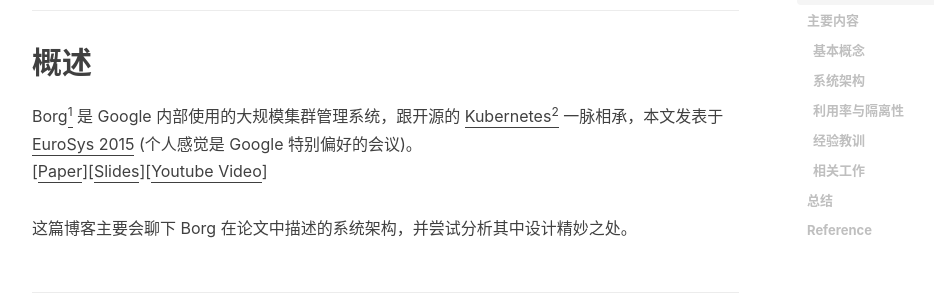
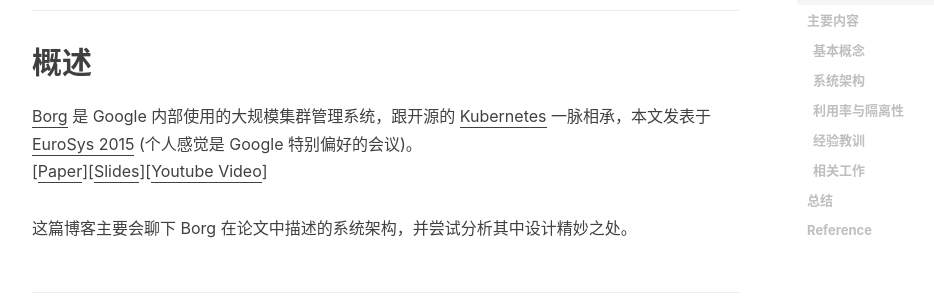
Before and after one commit to mental2008/awesome-blogs, a Jekyll site: the page built from _posts/2021-06-19-borg.md, in a window 1280 px wide and 900 px high, scrolled down 403 px. Shown: the part 156-453 px from the top of the window, without its empty margins (233-1167 px from the left). Built offline with Jekyll 4.4.1, drawn with Linux system fonts in a browser that asks for light colours; nearby versions of some CDN libraries; comment, search, counter and statistics services are not loaded.

Commit message:
minor fix

```diff
--- a/_posts/2021-06-19-borg.md
+++ b/_posts/2021-06-19-borg.md
@@ -17,7 +17,7 @@
 
 ## 概述
 
-Borg[<sup>1</sup>](#refer-borg) 是 Google 内部使用的大规模集群管理系统，跟开源的 [Kubernetes](https://kubernetes.io/)[<sup>2</sup>](#refer-kubernetes) 一脉相承，本文发表于 [EuroSys 2015](https://eurosys2015.labri.fr/) (个人感觉是 Google 特别偏好的会议)。\\
+[Borg](#refer-borg) 是 Google 内部使用的大规模集群管理系统，跟开源的 [Kubernetes](#refer-kubernetes) 一脉相承，本文发表于 [EuroSys 2015](https://eurosys2015.labri.fr/) (个人感觉是 Google 特别偏好的会议)。\\
 \[[Paper](https://research.google/pubs/pub43438/)\]\[[Slides](https://drive.google.com/file/d/0B5g07T_gRDg9SFlIZHhoQUJCeXc/preview?resourcekey=0-6u_7P2yZI_3KDUxmrkfz1w)\]\[[Youtube Video](https://www.youtube.com/watch?v=7MwxA4Fj2l4)\]
 
 这篇博客主要会聊下 Borg 在论文中描述的系统架构，并尝试分析其中设计精妙之处。
```
